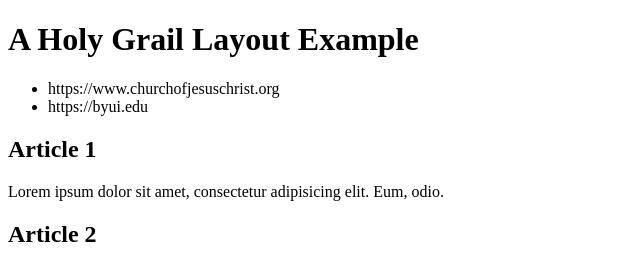
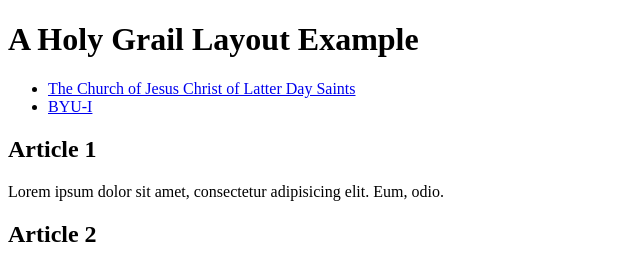
Before and after one commit to sudorm-rfslash/wdd130, a plain HTML site: page week02/holygrail.html in a window 1280 px wide. Shown: the top 265 px of the page, without its empty margins (0-640 px from the left). Drawn offline with Linux system fonts and the light colour scheme.

Commit message:
fixed a href tags

```diff
--- a/week02/holygrail.html
+++ b/week02/holygrail.html
@@ -15,11 +15,10 @@
   </header>
   <nav>
     <ul>
-      <li>
-        <a>https://www.churchofjesuschrist.org</a>
+      <li><a href="https://www.churchofjesuschrist.org">The Church of Jesus Christ of Latter Day Saints</a>
       </li>
       <li>
-        <a>https://byui.edu</a>
+        <a href="https://byui.edu">BYU-I</a>
       </li>
     </ul>
   </nav>
```
